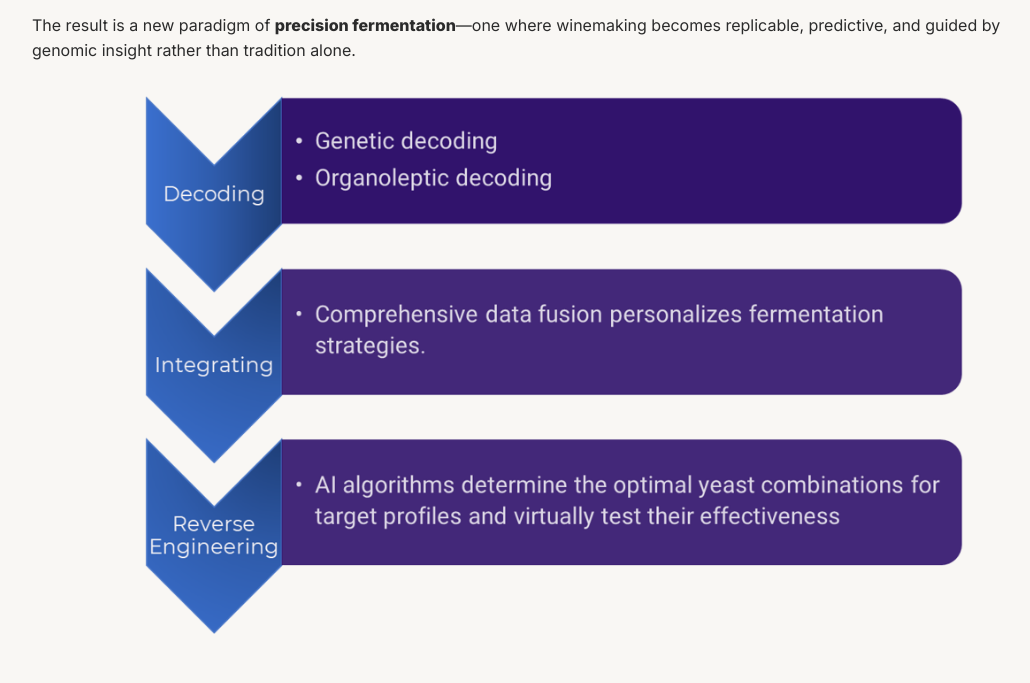
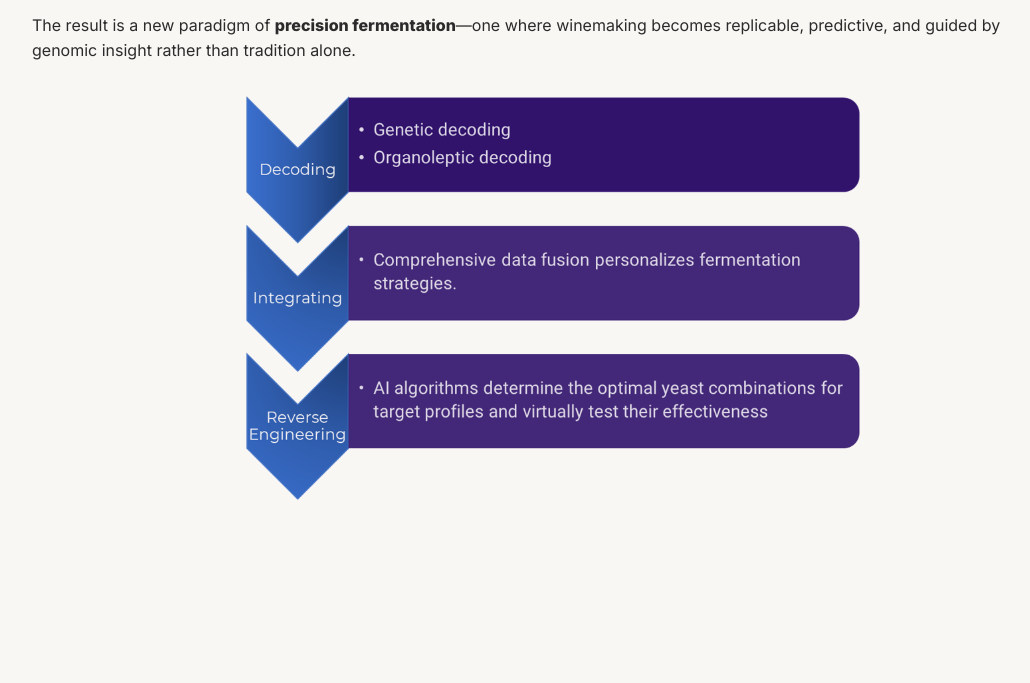
Before and after one commit to am-90/website, a plain HTML site: page index.html in a window 1280 px wide. Shown: the part 4260-4943 px from the top of the page, without its empty margins (90-1120 px from the left). Drawn offline with Linux system fonts and the light colour scheme.

Commit message:
Update index.html

```diff
--- a/index.html
+++ b/index.html
@@ -113,7 +113,7 @@
     <li><strong>Reverse Engineering and Predictive Fermentation Modeling</strong>: EnoGen AI's algorithms reconstruct ideal yeast blends for a given profile and simulate the fermentation process to predict the resulting aroma and flavor. This allows winemakers to test microbial strategies before they are applied in the cellar.</li>
   </ul>
   <p>The result is a new paradigm of <strong>precision fermentation</strong>—one where winemaking becomes replicable, predictive, and guided by genomic insight rather than tradition alone.</p>
-  <img src="science.png" alt="EnoGen AI Science Flow" style="display:block; margin:2rem auto; max-width:80%;">
+  <img src="science.png" alt="EnoGen AI Science Flow" style="display:block; margin:2rem auto; max-width:60%;">
 </section>
 
     <section id="modules">
```
